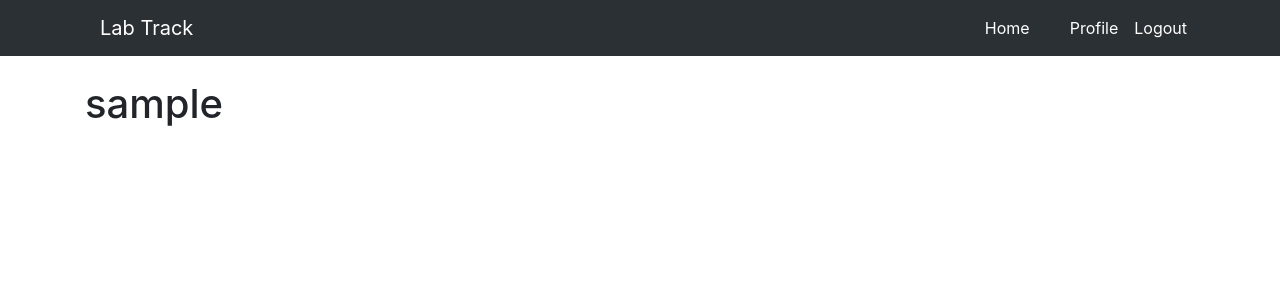
After one commit to Code-A-187/small_django_project, a Django app: page /users/profile/1/ in a window 1280 px wide. The commit adds this page. Shown: the top 300 px of the page. Run offline with Django 5.2, Linux system fonts and the light colour scheme; the visitor is signed in with stand-in values (Sample User, id 1); data comes from the database, SQL or seed files in the repository; some libraries are stand-ins or nearby versions.

Commit message:
profile page details view

```diff
--- a/labTrackApp/labTrackApp/settings.py
+++ b/labTrackApp/labTrackApp/settings.py
@@ -127,6 +127,7 @@ STATIC_URL = '/static/'
 
 
 LOGIN_REDIRECT_URL = 'home-page'
+LOGIN_URL = 'login-page'
 LOGOUT_REDIRECT_URL = 'home-page'
 
 # Default primary key field type
--- a/labTrackApp/labTrackApp/users/urls.py
+++ b/labTrackApp/labTrackApp/users/urls.py
@@ -1,11 +1,16 @@
 from django.contrib import admin
 from django.urls import path
 from django.contrib.auth import views as auth_views
-
+from django.urls import include
 from . import views as user_views
 
 urlpatterns = [
     path('register/', user_views.register, name='register-page'),
     path('login/', auth_views.LoginView.as_view(template_name = "users/login.html"), name='login-page'),
     path('logout/', user_views.logout_user, name='logout'),
+    path('profile/<int:pk>/', include([
+        path('', user_views.ProfileDetailsView.as_view(), name='profile-page'),
+        # path('edit/', user_views.ProfileEditView.as_view(), name='profile-edit'),
+        # path('delete/', user_views.ProfileDeleteView.as_view(), name='profile-delete'),
+    ])),
 ]
--- a/labTrackApp/labTrackApp/users/views.py
+++ b/labTrackApp/labTrackApp/users/views.py
@@ -1,9 +1,14 @@
 from django.shortcuts import render, redirect
-from django.contrib.auth.forms import UserCreationForm
 from django.contrib import messages
 from django.contrib.auth import logout
+from labTrackApp.users.forms import UserRegisterForm
+from django.contrib.auth.mixins import LoginRequiredMixin
+from django.views.generic import DetailView
+from django.contrib.auth import get_user_model
+from django.urls import reverse_lazy
+from django.shortcuts import get_object_or_404
 
-from labTrackApp.users.forms import UserRegisterForm
+UserModel = get_user_model()
 
 
 
@@ -20,6 +25,15 @@ def register(request):
 
     return render(request, 'users/register.html', {'form': form})
 
+
+class ProfileDetailsView(LoginRequiredMixin, DetailView):
+    model = UserModel
+    template_name = "users/profile.html"
+
+    def get_object(self, queryset=None):
+        return get_object_or_404(UserModel, pk=self.kwargs['pk'])
+
+
 def logout_user(request):
     logout(request)
     messages.success(request, 'You have been successfully logged out.')
--- a/labTrackApp/templates/common/base.html
+++ b/labTrackApp/templates/common/base.html
@@ -23,9 +23,9 @@
                     <a class="nav-link text-white mr-4" href="{% url 'home-page' %}">Home</a>
                 </li>
                 {% if user.is_authenticated %}
-                    {% comment %} <li class="nav-item">
-                        <a class="nav-link text-white" href="{% url 'profile-details' pk=user.pk %}">Profile</a>
-                    </li> {% endcomment %}
+                    <li class="nav-item">
+                        <a class="nav-link text-white" href="{% url 'profile-page' pk=user.pk %}">Profile</a>
+                    </li>
                     <li class="nav-item">
                         <a class="nav-link text-white" href="{% url 'logout' %}">Logout</a>
                     </li>
--- /dev/null
+++ b/labTrackApp/templates/users/profile.html
@@ -0,0 +1,4 @@
+{% extends "common/base.html" %}
+{% block content %}
+    <h1>{{ user.username }}</h1>
+{% endblock %}
```
